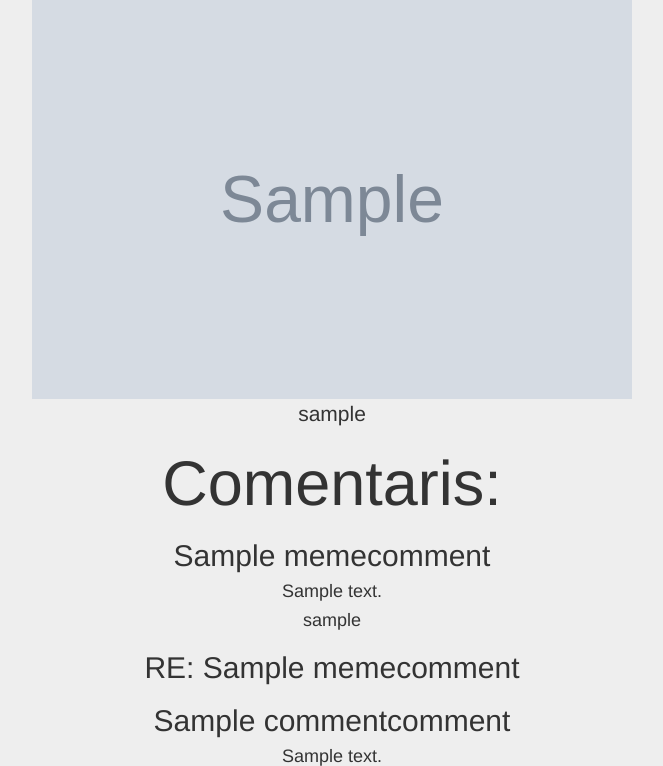
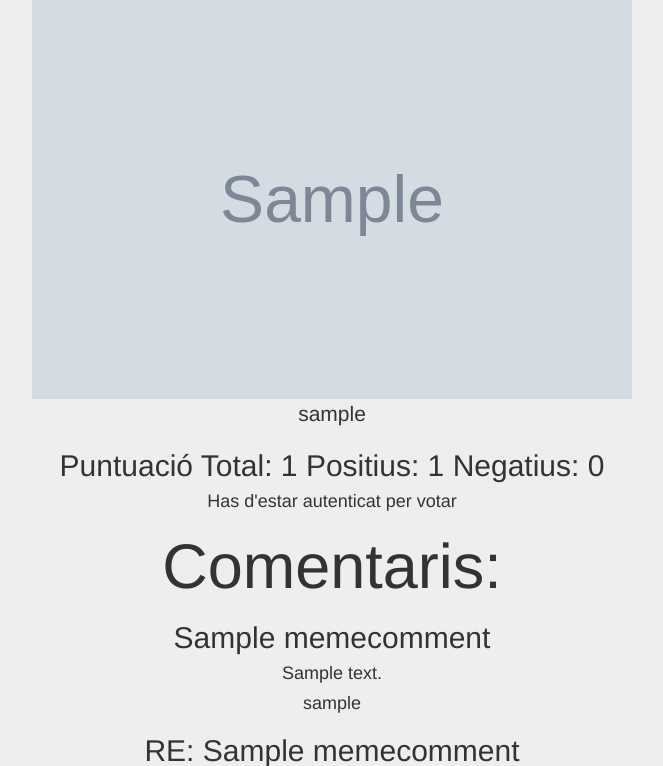
Before and after one commit to ferranmartinezlleida/WebMemeProject, a Django app: page /meme/1/ in a window 1280 px wide. Shown: the part 228-994 px from the top of the page, without its empty margins (308-971 px from the left). Run offline with Django 3.2, Linux system fonts and the light colour scheme; tables that the repository leaves empty hold one stand-in row (values such as "Sample post"); grey boxes marked "Sample" are stand-in pictures; some libraries are stand-ins or nearby versions.

Commit message:
Vots implementats-usuaris creen instancies de vot i les modifiquen si volen cambiar la puntuacio

```diff
--- a/Main_Meme/models.py
+++ b/Main_Meme/models.py
@@ -40,7 +40,7 @@ class Vot(models.Model):
     value = models.PositiveIntegerField(null=True, blank=True, choices=VALUES)
 
     def __str__(self):
-        return 'Vot: ' + self.voted_meme
+        return 'Vot: ' + self.voted_meme.title
 
 class Tag(models.Model):
     name = models.CharField(max_length=30)
--- a/Main_Meme/views.py
+++ b/Main_Meme/views.py
@@ -50,6 +50,45 @@
             except:
                 raise Http404
 
+        elif dictionaryRequest['Object'] == "Vote":
+            try:
+                vote = Vot.objects.get(author=request.user)
+                if dictionaryRequest['value']=='positive':
+                    vote.value = 1
+                else:
+                    vote.value = 2
+                vote.save()
+            except:
+                vote = Vot()
+                vote.author = request.user
+                if dictionaryRequest['value'] == 'positive':
+                    vote.value = 1
+                else:
+                    vote.value = 2
+                vote.voted_meme = meme
+                vote.save()
+
+
+    try:
+        votes = Vot.objects.filter(voted_meme=meme)
+
+        context['positive'] = 0
+        context['negative'] = 0
+
+        for vot in votes:
+            if vot.value is 1:
+                context['positive']+=1
+            else:
+                context['negative']+=1
+
+        context['totalpuntuation'] = context['positive'] - context['negative']
+
+    except:
+
+        context['totalpuntuation'] = 0
+        context['positive'] = 0
+        context['negative'] = 0
+
 
 
     try:
@@ -71,6 +110,8 @@
     return render(request, 'meme.html', context)
 
 
+
+
 def profile(request):
 
     username = None
--- a/templates/meme.html
+++ b/templates/meme.html
@@ -44,10 +44,21 @@
 
 			<img src="{{ meme.image.url }}" width="600" height="400"/>
 
-
 			<div class="content">
 				<p>{{ meme.author }}</p>
             </div>
+
+            <div class="Votes"><h2>Puntuació Total: {{ totalpuntuation }} Positius: {{ positive }} Negatius: {{ negative }}</h2>
+                {% if user.is_authenticated %}
+             <form action ="/meme/{{ meme.id }}/" method="post" >{% csrf_token %}
+             <input type="hidden" name="Object" value="Vote"/>
+                 <input type="hidden" name="author" value="user.username"/>
+            <button type="submit" name="value" value="positive">Upvote</button>
+                 <button type="submit"name="value" value="negative">Downvote</button></form>
+                {% else %}
+                <h4>Has d'estar autenticat per votar</h4>
+                {% endif %}</div>
+
                 <h1>Comentaris:</h1>
                     {% for comment in comments %}
                         <comment>
```
